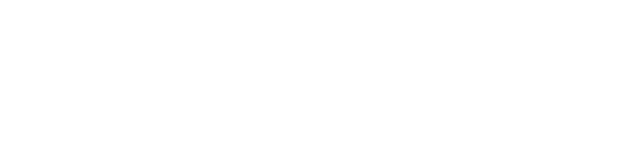
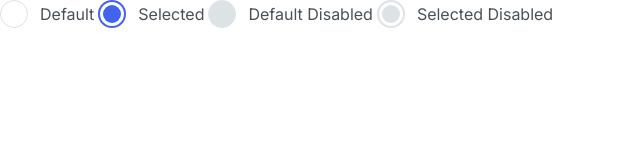
Before and after one commit to schmidtsv55/htmlcss-20220811_sergey-shmidt, a website: page 07-lection5/02-radio/index.html in a window 1280 px wide. Shown: the whole page, without its empty margins (0-640 px from the left). Drawn offline with Linux system fonts and the light colour scheme.

Commit message:
radio
fix border and disable state

```diff
--- a/07-lection5/02-radio/index.html
+++ b/07-lection5/02-radio/index.html
@@ -1,11 +1,52 @@
 <!DOCTYPE html>
 <!-- Страница радио -->
 <html lang="ru">
+
 <head>
     <link rel="stylesheet" href="../../assets/css/main.css">
     <link rel="stylesheet" href="./radio.css">
 </head>
+
 <body>
+    <label class="radio">
+        <input type="radio" class="radio__input">
+        <div class="radio__state">
+            <div class="radio__control">
+                <div class="radio__control-center"></div>
+            </div>
+            <div class="radio__label">Default</div>
+        </div>
+    </label>
 
+    <label class="radio">
+        <input type="radio" class="radio__input" checked>
+        <div class="radio__state">
+            <div class="radio__control">
+                <div class="radio__control-center"></div>
+            </div>
+            <div class="radio__label">Selected</div>
+        </div>
+    </label>
+
+    <label class="radio">
+        <input type="radio" class="radio__input" disabled>
+        <div class="radio__state">
+            <div class="radio__control">
+                <div class="radio__control-center"></div>
+            </div>
+            <div class="radio__label">Default Disabled</div>
+        </div>
+    </label>
+
+    <label class="radio">
+        <input type="radio" class="radio__input" disabled checked>
+        <div class="radio__state">
+            <div class="radio__control">
+                <div class="radio__control-center"></div>
+            </div>
+            <div class="radio__label">Selected Disabled</div>
+        </div>
+    </label>
 </body>
+
 </html>
--- a/07-lection5/02-radio/radio.css
+++ b/07-lection5/02-radio/radio.css
@@ -0,0 +1,70 @@
+.radio {
+    display: inline-block;
+}
+
+.radio__input {
+    position: absolute;
+    outline: none;
+    clip: rect(0, 0, 0, 0);
+}
+
+.radio__state {
+    display: flex;
+    align-items: center;
+    gap: 12px;
+    cursor: pointer;
+}
+
+.radio__control {
+    position: relative;
+    border: 1px solid var(--grey-2);
+    box-sizing: border-box;
+    border-radius: 50%;
+    width: 28px;
+    height: 28px;
+}
+
+.radio__control-center {
+    position: absolute;
+    height: 18px;
+    width: 18px;
+    border-radius: 50%;
+    box-sizing: border-box;
+    top: 50%;
+    left: 50%;
+    transform: translate(-50%, -50%);
+}
+
+.radio__label {
+    font-family: 'Inter';
+    font-style: normal;
+    font-weight: 400;
+    font-size: 16px;
+    line-height: 24px;
+    color: var(--grey-4);
+}
+
+.radio__input:checked~.radio__state .radio__control {
+    border-width: 2px;
+    border-color: var(--checked);
+}
+
+.radio__input:checked~.radio__state .radio__control .radio__control-center {
+    background: var(--checked);
+}
+
+.radio__input:focus~.radio__state .radio__label {
+    text-decoration: underline;
+}
+
+.radio__input:disabled~.radio__state .radio__control {
+    border-color: var(--grey-2);
+}
+
+.radio__input:disabled:not(:checked)~.radio__state .radio__control {
+    background: var(--grey-2);
+}
+
+.radio__input:disabled:checked~.radio__state .radio__control .radio__control-center {
+    background: var(--grey-2);
+}
--- a/assets/css/main.css
+++ b/assets/css/main.css
@@ -6,6 +6,7 @@
     --pink: #F784AD;
     --purple: #7048E8;
     --blue: #374FC7;
+    --blue-2: #4263EB;
     --red: #F03D3E;
     --grey-1: #F8F9FA;
     --grey-2: #DDE2E5;
@@ -18,6 +19,8 @@
 
     --primary: var(--blue);
     --secondary: var(--purple);
+
+    --checked: var(--blue-2);
 }
 
 html, body{
```
Lines whose indentation alone changed are shown as unchanged.
